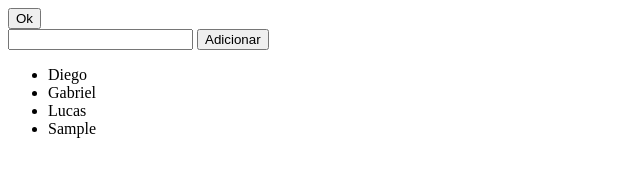
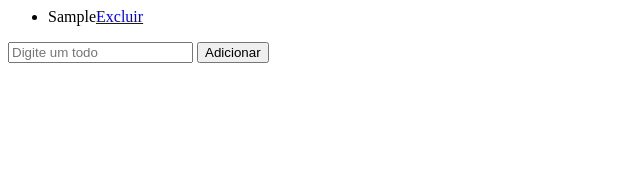
Before and after one commit to luizAzevedo/Starter, a plain HTML site: page Curso Javascript/index.html in a window 1280 px wide. Both pictures are taken after typing "Sample" into the empty fields and a click on the button "Adicionar". Shown: the whole page, without its empty margins (0-640 px from the left). Drawn offline with Linux system fonts and the light colour scheme.

Commit message:
curso JavaScript Starter Rocketseat

```diff
--- a/Curso Javascript/index.html
+++ b/Curso Javascript/index.html
@@ -1,76 +1,15 @@
 <html>
+  <head>
+    <meta charset="UTF-8" />
+    <title>Curso Javascript</title>
+  </head>
 
-<head>
-    <meta charset="UTF-8">
-    <title>Curso Javascript</title>
-</head>
-
-<body>
+  <body>
     <div id="app">
-        <button>Ok</button>
-
+      <ul></ul>
+      <input type="text" placeholder="Digite um todo" />
+      <button>Adicionar</button>
     </div>
-    <input type="text" name="nome">
-    <button onClick="adicionar()">Adicionar</button>
-
-    <div id="app1">
-        <ul>
-
-        </ul>
-    </div>
-
-
-    <script>
-
-        var buttonElement = document.querySelector('button');
-
-        buttonElement.onclick = function () {
-
-            var containerElement = document.querySelector('#app');
-
-            var divElement = document.createElement('div');
-
-            divElement.style.width = 100;
-            divElement.style.height = 100;
-            divElement.style.backgroundColor = '#f00'
-
-            divElement.onmouseover = function () {
-                divElement.style.backgroundColor = getRandomColor();
-            };
-
-            containerElement.appendChild(divElement);
-        }
-
-        function getRandomColor() {
-            var letters = "0123456789ABCDEF";
-            var color = "#";
-            for (var i = 0; i < 6; i++) {
-                color += letters[Math.floor(Math.random() * 16)];
-            }
-            return color;
-        }
-        // var newColor = getRandomColor();
-
-        var containerElement = document.querySelector('#app1 ul');
-        var nomes = ['Diego', 'Gabriel', 'Lucas'];
-
-        for (x = 0; x < nomes.length; x++) {
-            var textNode = document.createTextNode(nomes[x]);
-            var liElement = document.createElement('li');
-            liElement.appendChild(textNode);
-            containerElement.appendChild(liElement);
-        }
-
-
-        function adicionar(){
-            var inputElement = document.querySelector('input');
-            var textNode = document.createTextNode(inputElement.value);
-            var liElement = document.createElement('li');
-            liElement.appendChild(textNode);
-            containerElement.appendChild(liElement);
-            inputElement.value = '';
-        }
-    </script>
-</body>
-
+    <script src="todos.js"></script>
+  </body>
 </html>
--- /dev/null
+++ b/Curso Javascript/todos.js
@@ -0,0 +1,50 @@
+var listElement = document.querySelector('#app ul');
+var inputElement = document.querySelector('#app input');
+var buttonElement = document.querySelector('#app button');
+
+var todos = JSON.parse(localStorage.getItem('list_todos')) || [];
+
+function renderTodos() {
+  listElement.innerHTML = '';
+
+  for (todo of todos) {
+    var todoElement = document.createElement('li');
+    var todoText = document.createTextNode(todo);
+
+    var linkElement = document.createElement('a');
+    linkElement.setAttribute('href', '#');
+    var linkText = document.createTextNode('Excluir');
+    linkElement.appendChild(linkText);
+
+    var pos = todos.indexOf(todo);
+    linkElement.setAttribute('onclick', 'deleteTodo(' + pos + ')');
+
+    todoElement.appendChild(todoText);
+    todoElement.appendChild(linkElement);
+
+    listElement.appendChild(todoElement);
+  }
+}
+
+renderTodos();
+
+function addTodo() {
+  var todoText = inputElement.value;
+
+  todos.push(todoText);
+  inputElement.value = '';
+  renderTodos();
+  saveToStorage();
+}
+
+buttonElement.onclick = addTodo;
+
+function deleteTodo(pos) {
+  todos.splice(pos, 1);
+  renderTodos();
+  saveToStorage();
+}
+
+function saveToStorage() {
+  localStorage.setItem('list_todos', JSON.stringify(todos));
+}
```
Also changed, not shown: Curso Javascript/index2.html (added, +11 -0 lines), Curso Javascript/main.js (added, +48 -0 lines).
